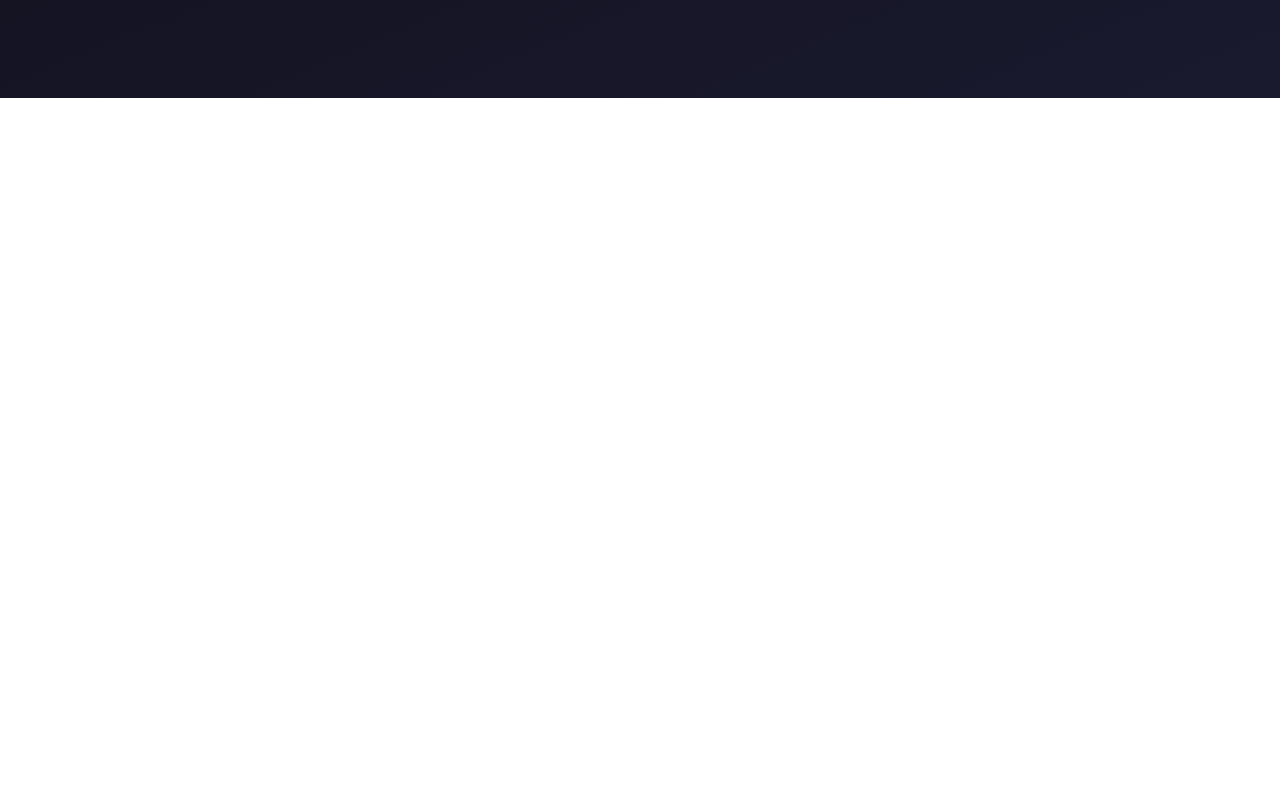
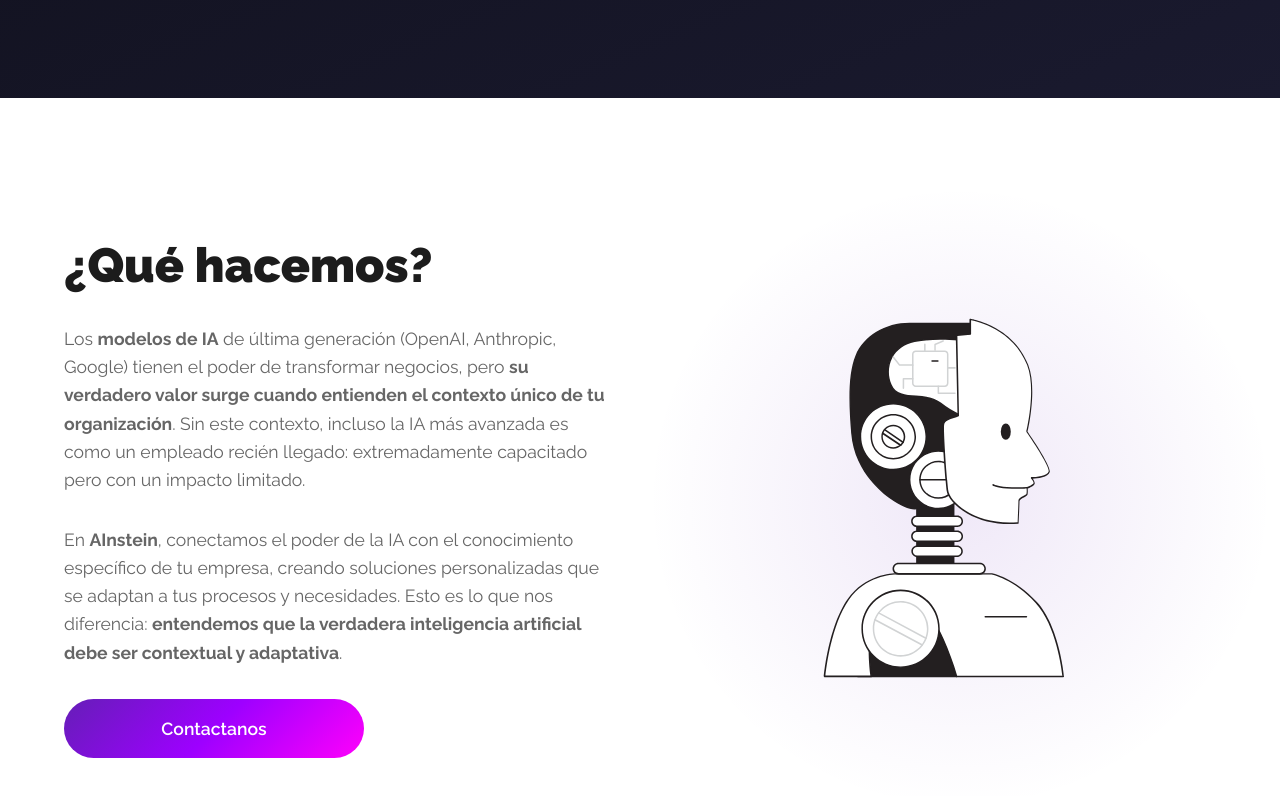
Before and after one commit to SamuelGonzalezOfficial/Portfolio, a React (Vite) app: page / in a window 1280 px wide. Shown: the part 1248-2044 px from the top of the page. Before the commit the page ends 1346 px from the top, so only its background shows below. Built offline with nearby package versions, Linux system fonts and the light colour scheme.

Commit message:
About component and styles finished

```diff
--- a/src/features/about/About.css
+++ b/src/features/about/About.css
@@ -96,8 +96,21 @@
 .about-image img {
     max-width: 100%;
     height: auto;
-    border-radius: 10px;
-    box-shadow: 0 10px 30px rgba(0,0,0,0.2);
+    animation: levitate 5s ease-in-out infinite;
+}
+
+@keyframes levitate {
+    0% {
+        transform: translateY(0);
+    }
+
+    50% {
+        transform: translateY(-30px);
+    }
+
+    100% {
+        transform: translateY(0);
+    }
 }
 
 @media (max-width: 768px) {
@@ -105,7 +118,26 @@
         grid-template-columns: 1fr;
     }
 
+    .about-container {
+        display: flex;
+        flex-direction: column;
+        justify-content: center;
+        align-items: center;
+    }
+
     .about-image {
-        order: -1;
+        display: none;
+    }
+
+    .about-title {
+        text-align: center;
+    }
+
+    .about-description {
+        text-align: justify;
+    }
+
+    .about-button {
+        margin: auto;
     }
 }
--- a/src/features/about/About.jsx
+++ b/src/features/about/About.jsx
@@ -5,27 +5,21 @@
         <div className="about-container">
             <div className="about-content">
                 <div className="about-text">
-                    <h2 className="about-title">Sobre Nosotros</h2>
+                    <h2 className="about-title">¿Qué hacemos?</h2>
                     <p className="about-description">
-                        En el amanecer de esta nueva era, el futuro se teje con hilos de silicio,
-                        como parte de la evolución natural de la vida. Creemos en acompañarnos
-                        mutuamente en este proceso de transformación, apostando por un futuro
-                        en el que juntos sigamos siendo protagonistas.
-                    </p>
-                    <p className="about-description">
-                        Los modelos de IA de última generación (OpenAI, Anthropic, Google)
-                        tienen el poder de transformar negocios, pero su verdadero valor surge
-                        cuando entienden el contexto único de tu organización. Sin este contexto,
+                        Los <b>modelos de IA</b> de última generación (OpenAI, Anthropic, Google)
+                        tienen el poder de transformar negocios, pero <b>su verdadero valor surge
+                        cuando entienden el contexto único de tu organización</b>. Sin este contexto,
                         incluso la IA más avanzada es como un empleado recién llegado:
                         extremadamente capacitado pero con un impacto limitado.
                     </p>
                     <p className="about-description">
-                        En AInstein, conectamos el poder de la IA con el conocimiento específico
+                        En <strong>AInstein</strong>, conectamos el poder de la IA con el conocimiento específico
                         de tu empresa, creando soluciones personalizadas que se adaptan a tus
-                        procesos y necesidades. Esto es lo que nos diferencia: entendemos que
-                        la verdadera inteligencia artificial debe ser contextual y adaptativa.
+                        procesos y necesidades. Esto es lo que nos diferencia: <b>entendemos que
+                        la verdadera inteligencia artificial debe ser contextual y adaptativa</b>.
                     </p>
-                    <button className="about-button">Descubre el Futuro de la IA</button>
+                    <button className="about-button">Contactanos</button>
                 </div>
                 <div className="about-image">
                     <img src="/src/assets/images/robot.svg" alt="Inteligencia Artificial" />
--- a/src/pages/Landing.jsx
+++ b/src/pages/Landing.jsx
@@ -5,6 +5,7 @@
 import { Hero } from '../features/hero/Hero'
 import { Contact } from '../features/contact/Contact'
 import { Testimonials } from '../features/testimonials/Testimonials'
+import { About } from '../features/about/About'
 
 function Landing() {
     return (
@@ -12,6 +13,7 @@
             <Menu />
             <Hero />
             <Testimonials />
+            <About />
         </React.Fragment>
     )
 }
```
